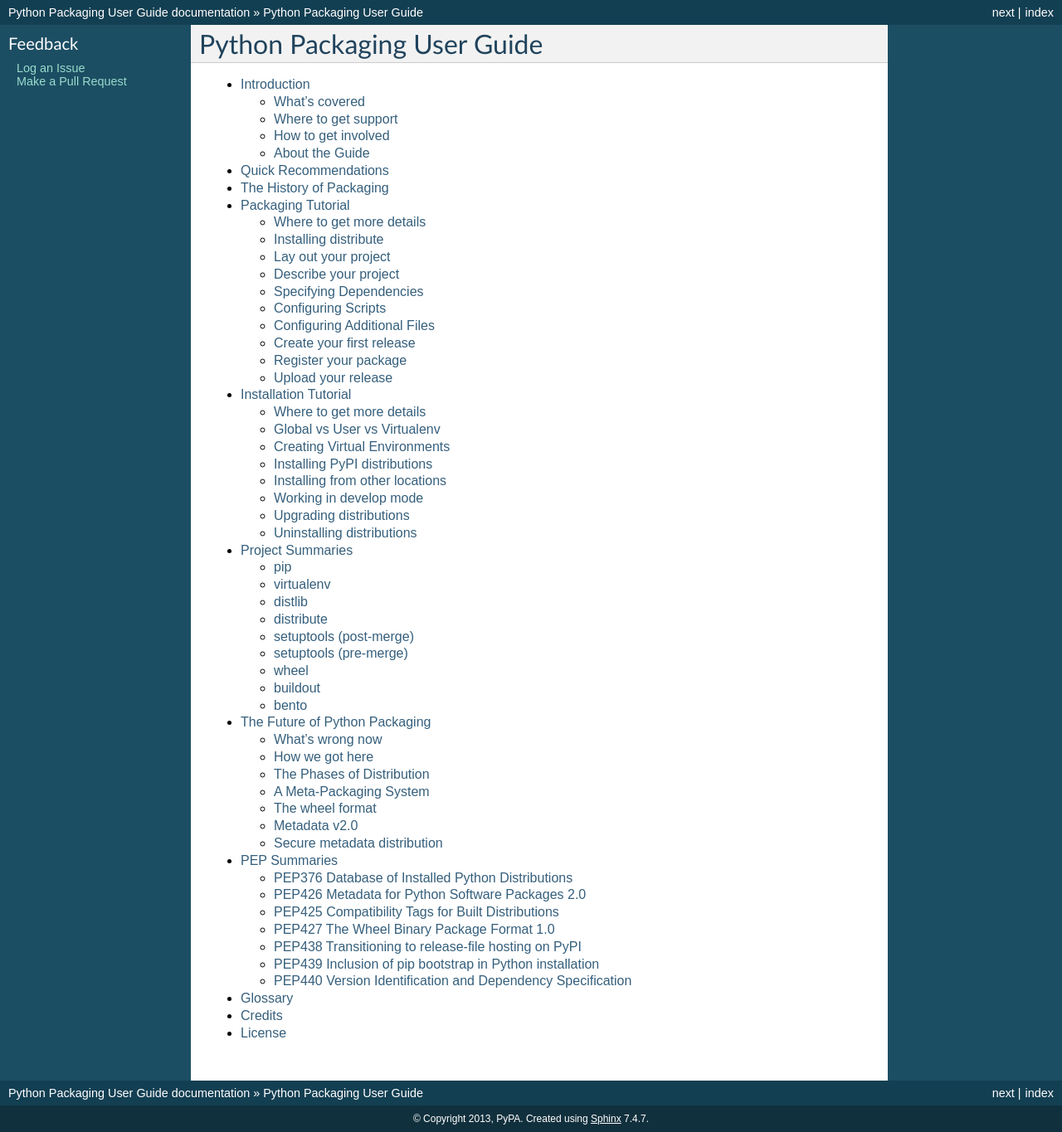
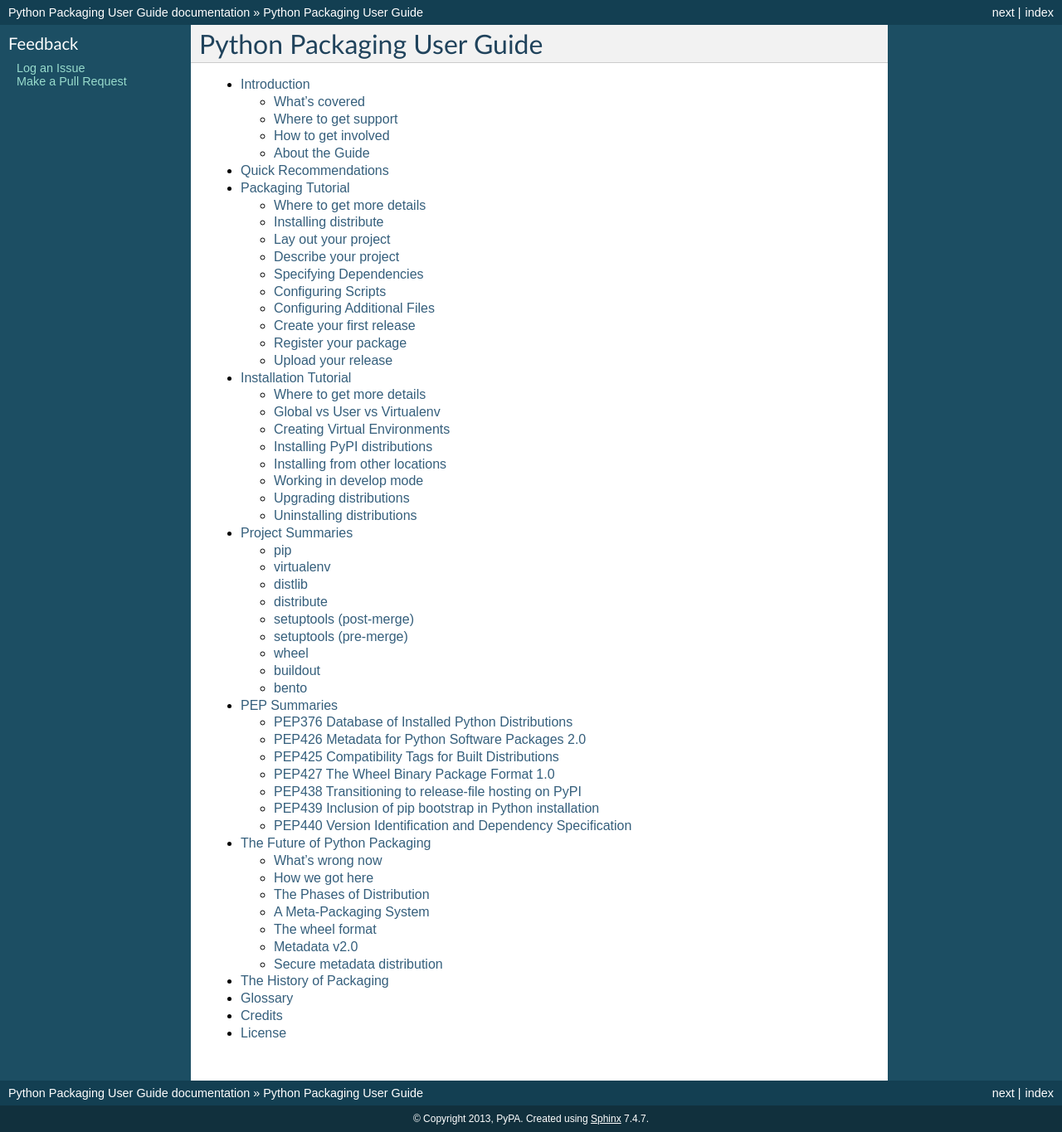
Before and after one commit to pypa/packaging.python.org, a Sphinx documentation site: the page built from source/index.txt, in a window 1280 px wide. Shown: the whole page at 83% size. Built offline with Sphinx 7.4.7, drawn with Linux system fonts in a browser that asks for light colours.

```diff
--- a/source/index.txt
+++ b/source/index.txt
@@ -7,12 +7,12 @@ Python Packaging User Guide
 
    introduction.txt
    current.txt
-   history.txt
    packaging_tutorial.txt
    installation_tutorial.txt
    projects.txt
+   peps.txt
    future.txt
-   peps.txt
+   history.txt
    glossary.txt
    credits.txt
    license.txt
--- a/source/introduction.txt
+++ b/source/introduction.txt
@@ -6,13 +6,13 @@ What's covered
 ==============
 
 * :doc:`current` for what tools you should be using now.
-* :ref:`History`.
 * A :ref:`Packaging Tutorial` for creating and releasing distributions.
 * An :ref:`Installation Tutorial` for setting up environments and installing
   distributions.
-* :doc:`future`.
 * :doc:`Summaries <projects>` of the most relevant projects.
 * :ref:`Summaries <PEP Summaries>` of the most relevant PEPs.
+* :doc:`future`.
+* :ref:`History`.
 * A :doc:`glossary` of packaging and installation terms.
 
 
```
